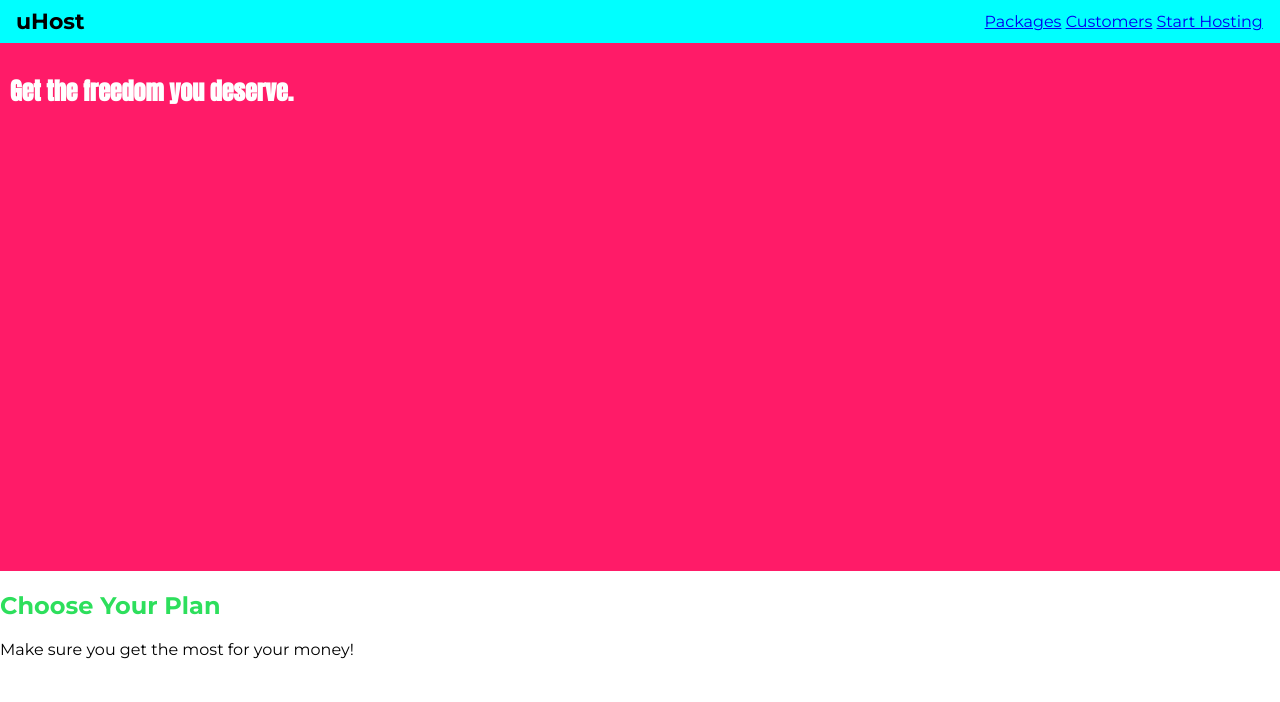
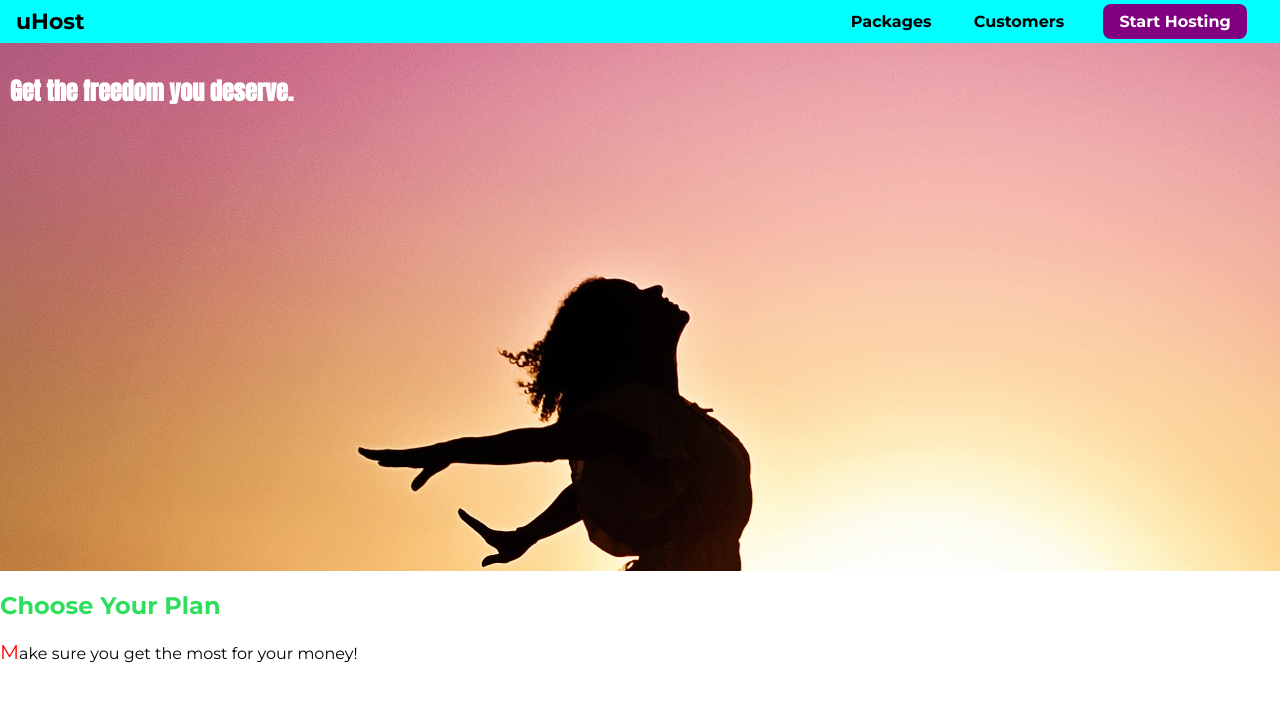
Before and after one commit to RunalBandishti/Cascading-Stylesheet-CSS-, a plain HTML site: page Basics of CSS/index.html in a window 1280 px wide. Drawn offline with Linux system fonts and the light colour scheme.

Commit message:
first commit

```diff
--- a/Basics of CSS/index.html
+++ b/Basics of CSS/index.html
@@ -26,7 +26,7 @@
                 <li class="main-nav-item">
                     <a href="customers/index.html">Customers</a>
                 </li>
-                <li class="main-nav-item">
+                <li class="main-nav-item hosting">
                     <a href="start-hosting/index.html">Start Hosting</a>
                 </li>
             </ul>
--- a/Basics of CSS/main.css
+++ b/Basics of CSS/main.css
@@ -8,7 +8,7 @@ body {
 }
 
 #product-overview {
-    background: #ff1b68;
+    background: url("./freedom.jpg");
     width: 100%;
     height: 528px;
     padding:10px;
@@ -55,4 +55,42 @@ body {
 
 .main-nav-item{
     display:inline-block;
+    margin: 0 16px;
 }
+
+.main-nav-item a{
+    text-decoration:none;
+    color: black;
+    font-weight: bold;
+    padding:3px;
+}
+/*
+.main-nav-item a::after{
+    content:" (Link)";
+    color:violet;
+} */
+
+.main-nav-item a:hover,
+.main-nav-item a:active{
+    color: white;
+    border-bottom: 5px solid white;
+}
+
+p::first-letter{
+    color:red;
+    font-size: 20px;
+}
+
+.hosting a{
+    color:white;
+    background:purple;
+    padding:8px 16px;
+    border-radius:8px;
+}
+
+.hosting a:hover,
+.hosting a:active{
+    color:red;
+    background:rgb(51, 92, 51);
+    border: none;
+}
```
Also changed, not shown: Basics of CSS/freedom.jpg (added).
